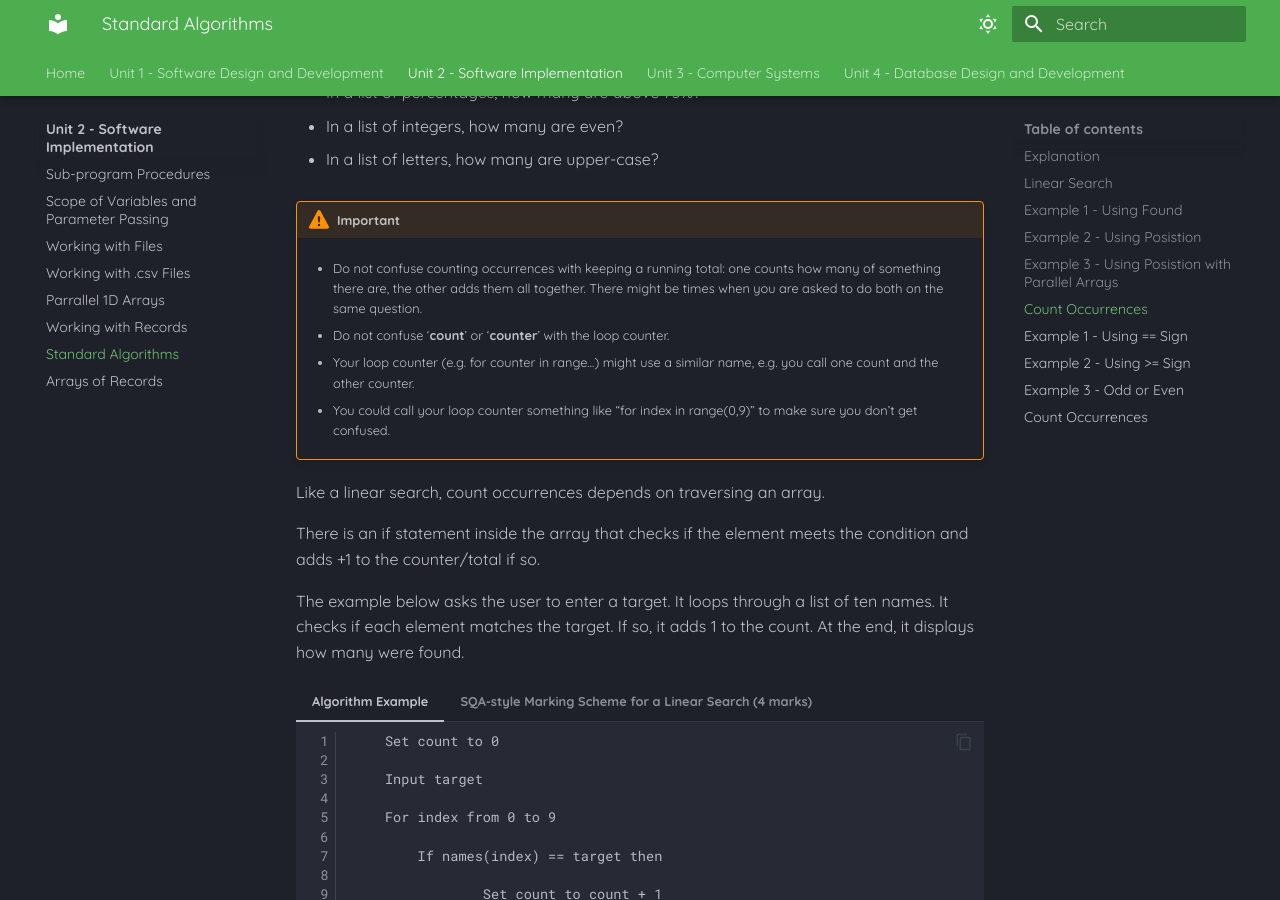
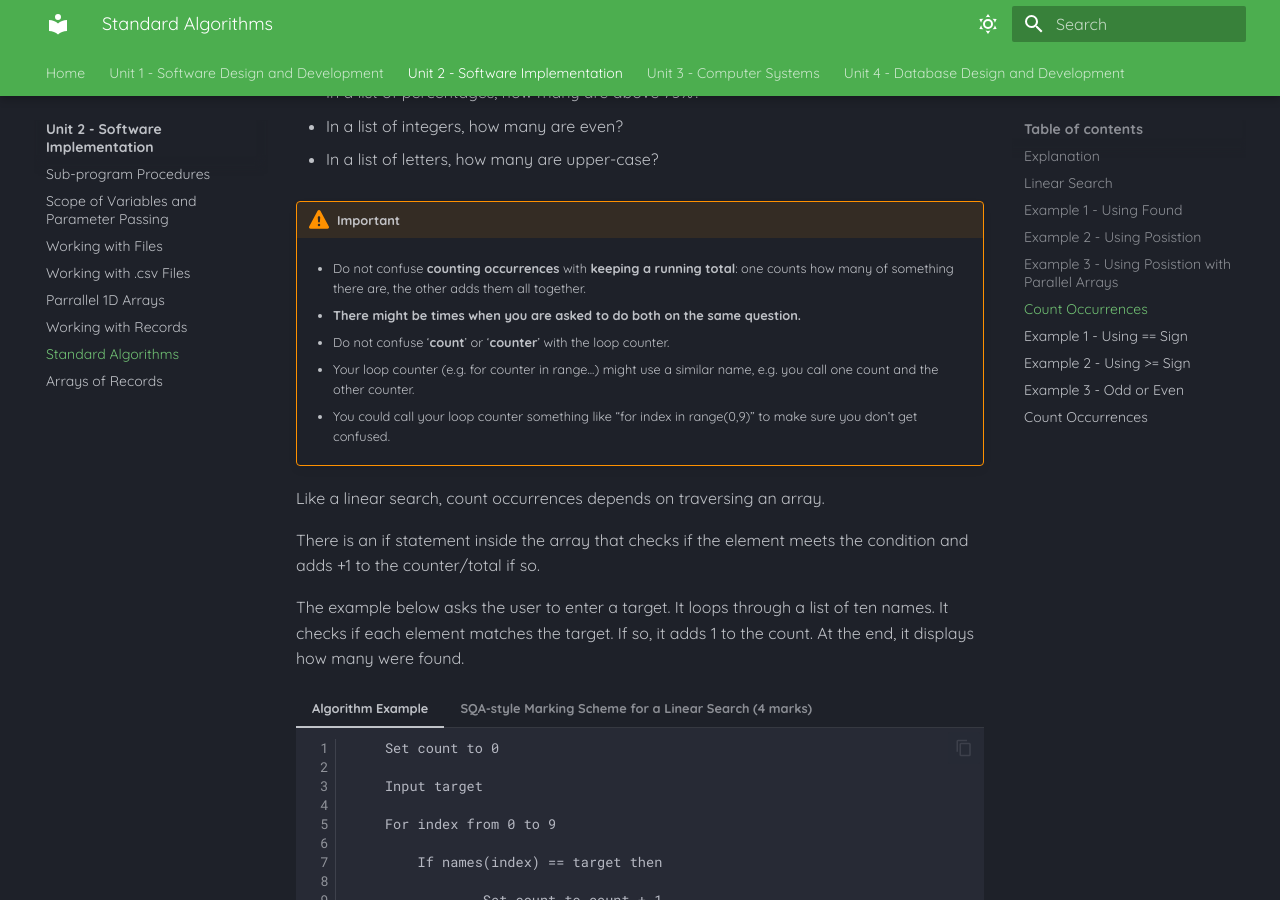
Before and after one commit to Mr-Wood-CS/Higher-Computing-Science-MD-Files, an MkDocs documentation site: the page built from docs/SI/09-Standard-Algorithms.md, in a window 1280 px wide and 900 px high, scrolled down 3297 px. Built offline with MkDocs 1.6.1 and Material for MkDocs 9.7.7, drawn with Linux system fonts in a browser that asks for light colours.

```diff
--- a/docs/SI/09-Standard-Algorithms.md
+++ b/docs/SI/09-Standard-Algorithms.md
@@ -192,7 +192,9 @@ However, we could also use it with other conditions:
 
 !!! warning "Important"
 
-    * Do not confuse counting occurrences with keeping a running total: one counts how many of something there are, the other adds them all together.  There might be times when you are asked to do both on the same question.
+    * Do not confuse __counting occurrences__ with __keeping a running total__: one counts how many of something there are, the other adds them all together.
+
+    * __There might be times when you are asked to do both on the same question.__
 
     * Do not confuse ‘__count__’ or ‘__counter__’ with the loop counter.
 
```
